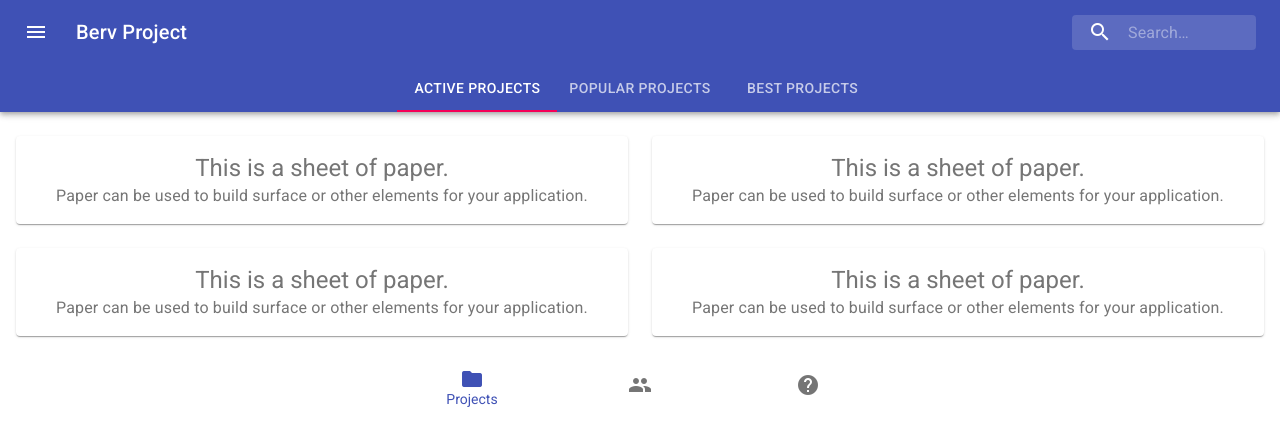
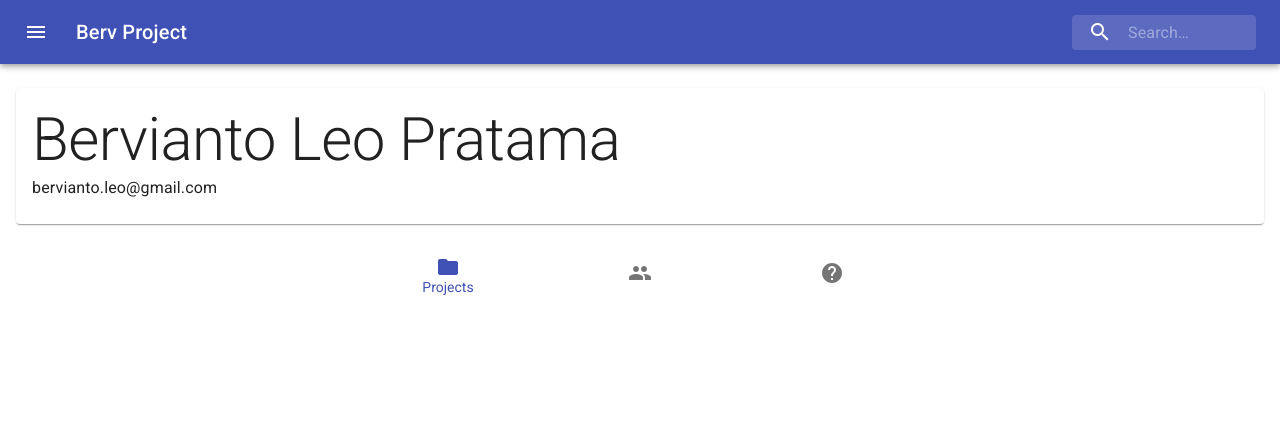
Before and after one commit to bervProject/bervProject.github.io, a React (Create React App) app: page /maintainer in a window 1280 px wide. Shown: the top 446 px of the page. Built offline with nearby package versions, Linux system fonts and the light colour scheme.

Commit message:
Add New Page and React Router

```diff
--- a/public/index.html
+++ b/public/index.html
@@ -1,13 +1,12 @@
 <!DOCTYPE html>
 <html lang="en">
+
 <head>
   <meta charset="utf-8" />
   <link rel="stylesheet" href="https://fonts.googleapis.com/icon?family=Material+Icons" />
+  <link rel="stylesheet" href="https://fonts.googleapis.com/css?family=Roboto:300,400,500,700&display=swap" />
   <link rel="shortcut icon" href="%PUBLIC_URL%/favicon.ico" />
-    <meta
-    name="viewport"
-    content="minimum-scale=1, initial-scale=1, width=device-width, shrink-to-fit=no"
-  />
+  <meta name="viewport" content="minimum-scale=1, initial-scale=1, width=device-width, shrink-to-fit=no" />
   <meta name="theme-color" content="#000000" />
   <!--
       manifest.json provides metadata used when your web app is installed on a
@@ -25,6 +24,7 @@
     -->
   <title>Bervianto Leo Pratama Projects</title>
 </head>
+
 <body>
   <noscript>You need to enable JavaScript to run this app.</noscript>
   <div id="root"></div>
@@ -39,4 +39,5 @@
       To create a production bundle, use `npm run build` or `yarn build`.
     -->
 </body>
+
 </html>
--- a/src/App.tsx
+++ b/src/App.tsx
@@ -1,10 +1,14 @@
 import React from 'react';
-import Grid from '@material-ui/core/Grid';
 import Header from './Header';
 import Navigation from './Navigation';
+import Home from './Home';
+import Maintainer from './Maintainer';
 import { Theme, createStyles, makeStyles } from '@material-ui/core/styles';
-import Paper from '@material-ui/core/Paper';
-import Typography from '@material-ui/core/Typography';
+import {
+  BrowserRouter as Router,
+  Switch,
+  Route
+} from 'react-router-dom';
 
 const useStyles = makeStyles((theme: Theme) =>
   createStyles({
@@ -25,57 +29,24 @@ const useStyles = makeStyles((theme: Theme) =>
 const App: React.FC = () => {
   const classes = useStyles();
   return (
-    <div className={classes.app}>
-      <Header></Header>
-      <div className={classes.root}>
-        <Grid container spacing={3}>
-          <Grid item xs={6}>
-            <Paper className={classes.paper}>
-              <Typography variant="h5" component="h3">
-                This is a sheet of paper.
-              </Typography>
-              <Typography component="p">
-                Paper can be used to build surface or other elements for your application.
-              </Typography>
-            </Paper>
-          </Grid>
+    <Router>
+      <div className={classes.app}>
+        <Header></Header>
+        <Switch>
+          <Route path="/maintainer">
+            <Maintainer />
+          </Route>
+          <Route path="/about">
 
-          <Grid item xs={6}>
-            <Paper className={classes.paper}>
-              <Typography variant="h5" component="h3">
-                This is a sheet of paper.
-              </Typography>
-              <Typography component="p">
-                Paper can be used to build surface or other elements for your application.
-              </Typography>
-            </Paper>
-          </Grid>
+          </Route>
+          <Route path="/">
+            <Home />
+          </Route>
+        </Switch>
+        <Navigation></Navigation>
+      </div>
 
-          <Grid item xs={6}>
-            <Paper className={classes.paper}>
-              <Typography variant="h5" component="h3">
-                This is a sheet of paper.
-              </Typography>
-              <Typography component="p">
-                Paper can be used to build surface or other elements for your application.
-              </Typography>
-            </Paper>
-          </Grid>
-
-          <Grid item xs={6}>
-            <Paper className={classes.paper}>
-              <Typography variant="h5" component="h3">
-                This is a sheet of paper.
-              </Typography>
-              <Typography component="p">
-                Paper can be used to build surface or other elements for your application.
-              </Typography>
-            </Paper>
-          </Grid>
-        </Grid>
-      </div>
-      <Navigation></Navigation>
-    </div>
+    </Router>
   );
 }
 
--- a/src/Header.tsx
+++ b/src/Header.tsx
@@ -5,8 +5,6 @@ import IconButton from '@material-ui/core/IconButton';
 import Typography from '@material-ui/core/Typography';
 import InputBase from '@material-ui/core/InputBase';
 import Icon from '@material-ui/core/Icon';
-import Tabs from '@material-ui/core/Tabs';
-import Tab from '@material-ui/core/Tab';
 import { createStyles, fade, Theme, makeStyles } from '@material-ui/core/styles';
 
 const useStyles = makeStyles((theme: Theme) =>
@@ -67,12 +65,6 @@ const useStyles = makeStyles((theme: Theme) =>
 export default function Header() {
   const classes = useStyles();
 
-  const [value, setValue] = React.useState(0);
-
-  function handleChange(event: React.ChangeEvent<{}>, newValue: number) {
-    setValue(newValue);
-  }
-
   return (
     <div className={classes.root}>
       <AppBar position="static">
@@ -102,17 +94,6 @@ export default function Header() {
             />
           </div>
         </Toolbar>
-        <Tabs
-          value={value}
-          onChange={handleChange}
-          indicatorColor="secondary"
-          textColor="inherit"
-          centered
-        >
-          <Tab label="Active Projects" />
-          <Tab label="Popular Projects" />
-          <Tab label="Best Projects" />
-        </Tabs>
       </AppBar>
     </div>
   );
--- /dev/null
+++ b/src/Home.tsx
@@ -0,0 +1,71 @@
+import React from 'react';
+import Grid from '@material-ui/core/Grid';
+import { Theme, createStyles, makeStyles } from '@material-ui/core/styles';
+import Paper from '@material-ui/core/Paper';
+import Typography from '@material-ui/core/Typography';
+
+const useStyles = makeStyles((theme: Theme) =>
+  createStyles({
+    root: {
+      padding: theme.spacing(3, 2),
+    },
+    paper: {
+      padding: theme.spacing(2),
+      textAlign: 'center',
+      color: theme.palette.text.secondary,
+    },
+  }),
+);
+const Home: React.FC = () => {
+  const classes = useStyles();
+  return (<div className={classes.root}>
+    <Grid container spacing={3}>
+      <Grid item xs={6}>
+        <Paper className={classes.paper}>
+          <Typography variant="h5" component="h3">
+            This is a sheet of paper.
+              </Typography>
+          <Typography component="p">
+            Paper can be used to build surface or other elements for your application.
+              </Typography>
+        </Paper>
+      </Grid>
+
+      <Grid item xs={6}>
+        <Paper className={classes.paper}>
+          <Typography variant="h5" component="h3">
+            This is a sheet of paper.
+              </Typography>
+          <Typography component="p">
+            Paper can be used to build surface or other elements for your application.
+              </Typography>
+        </Paper>
+      </Grid>
+
+      <Grid item xs={6}>
+        <Paper className={classes.paper}>
+          <Typography variant="h5" component="h3">
+            This is a sheet of paper.
+              </Typography>
+          <Typography component="p">
+            Paper can be used to build surface or other elements for your application.
+              </Typography>
+        </Paper>
+      </Grid>
+
+      <Grid item xs={6}>
+        <Paper className={classes.paper}>
+          <Typography variant="h5" component="h3">
+            This is a sheet of paper.
+              </Typography>
+          <Typography component="p">
+            Paper can be used to build surface or other elements for your application.
+              </Typography>
+        </Paper>
+      </Grid>
+    </Grid>
+  </div>
+  );
+}
+
+export default Home;
--- /dev/null
+++ b/src/Maintainer.tsx
@@ -0,0 +1,36 @@
+import React from 'react';
+import Card from '@material-ui/core/Card';
+import { CardContent, Typography, Grid } from '@material-ui/core';
+import { Theme, createStyles, makeStyles } from '@material-ui/core/styles';
+
+const useStyles = makeStyles((theme: Theme) =>
+  createStyles({
+    root: {
+      padding: theme.spacing(3, 2),
+    }
+  }),
+);
+const Maintainer: React.FC = () => {
+  const classes = useStyles();
+  return (
+    <div className={classes.root}>
+      <Grid container spacing={2}>
+        <Grid item xs={12}>
+          <Card>
+            <CardContent>
+              <Typography variant="h2">
+                Bervianto Leo Pratama
+      </Typography>
+              <Typography variant="body1">
+                bervianto.leo@gmail.com
+      </Typography>
+            </CardContent>
+          </Card>
+
+        </Grid>
+      </Grid>
+    </div>
+  );
+}
+
+export default Maintainer;
--- a/src/Navigation.tsx
+++ b/src/Navigation.tsx
@@ -2,6 +2,7 @@ import React from 'react';
 import { makeStyles } from '@material-ui/core/styles';
 import BottomNavigation from '@material-ui/core/BottomNavigation';
 import BottomNavigationAction from '@material-ui/core/BottomNavigationAction';
+import { Link } from 'react-router-dom';
 import Icon from '@material-ui/core/Icon';
 
 const useStyles = makeStyles({
@@ -21,9 +22,10 @@ const Navigation: React.FC = () => {
 
   return (
     <BottomNavigation value={value} onChange={handleChange} className={classes.root}>
-      <BottomNavigationAction label="Projects" value="recents" icon={<Icon>folder</Icon>} />
-      <BottomNavigationAction label="Maintainer" value="nearby" icon={<Icon>people</Icon>} />
-      <BottomNavigationAction label="About Us" value="folder" icon={<Icon>help</Icon>} />
+      <BottomNavigationAction label="Projects"
+        component={Link} to="/" value="recents" icon={<Icon>folder</Icon>} />
+      <BottomNavigationAction component={Link} to="/maintainer" label="Maintainer" value="nearby" icon={<Icon>people</Icon>} />
+      <BottomNavigationAction component={Link} to="/about" label="About Us" value="folder" icon={<Icon>help</Icon>} />
     </BottomNavigation>
   );
 }
```
Also changed, not shown: package.json (+10 -6 lines), 1 other file (tests, documents, lock files or other folders). Lines whose indentation alone changed are shown as unchanged.
